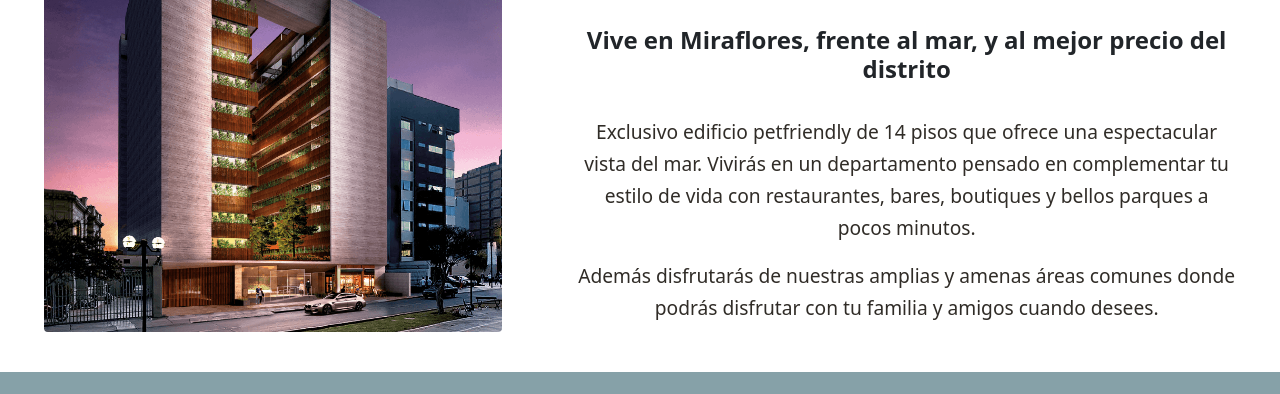
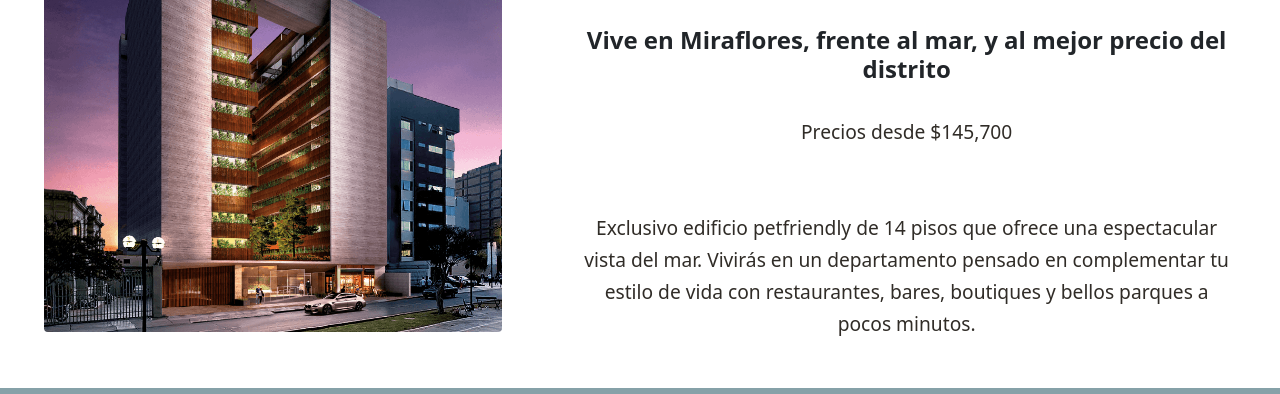
Before and after one commit to itskatherineval/Katherine_Valderrama_Final_Project_Desarrollo_Web, a website: page proyectos/you5020.html in a window 1280 px wide. Shown: the part 227-621 px from the top of the page. Drawn offline with nearby package versions, Linux system fonts and the light colour scheme; files whose address does not match are found by name.

Commit message:
Update you5020.html

```diff
--- a/proyectos/you5020.html
+++ b/proyectos/you5020.html
@@ -80,9 +80,11 @@
               <h1 class="mainTitulo">You 5020</h1>
               <br>
               <h4 class="text-center"><b>Vive en Miraflores, frente al mar, y al mejor precio del distrito</b></h4>
+	      <br>
+              <p>Precios desde $145,700</p>
               <br>
+	      <br>
               <p>Exclusivo edificio petfriendly de 14 pisos que ofrece una espectacular vista del mar. Vivirás en un departamento pensado en complementar tu estilo de vida con restaurantes, bares, boutiques y bellos parques a pocos minutos. </p>
-              <p>Además disfrutarás de nuestras amplias y amenas áreas comunes donde podrás disfrutar con tu familia y amigos cuando desees.</p>
          </article>
         </div>
       </div>
```
